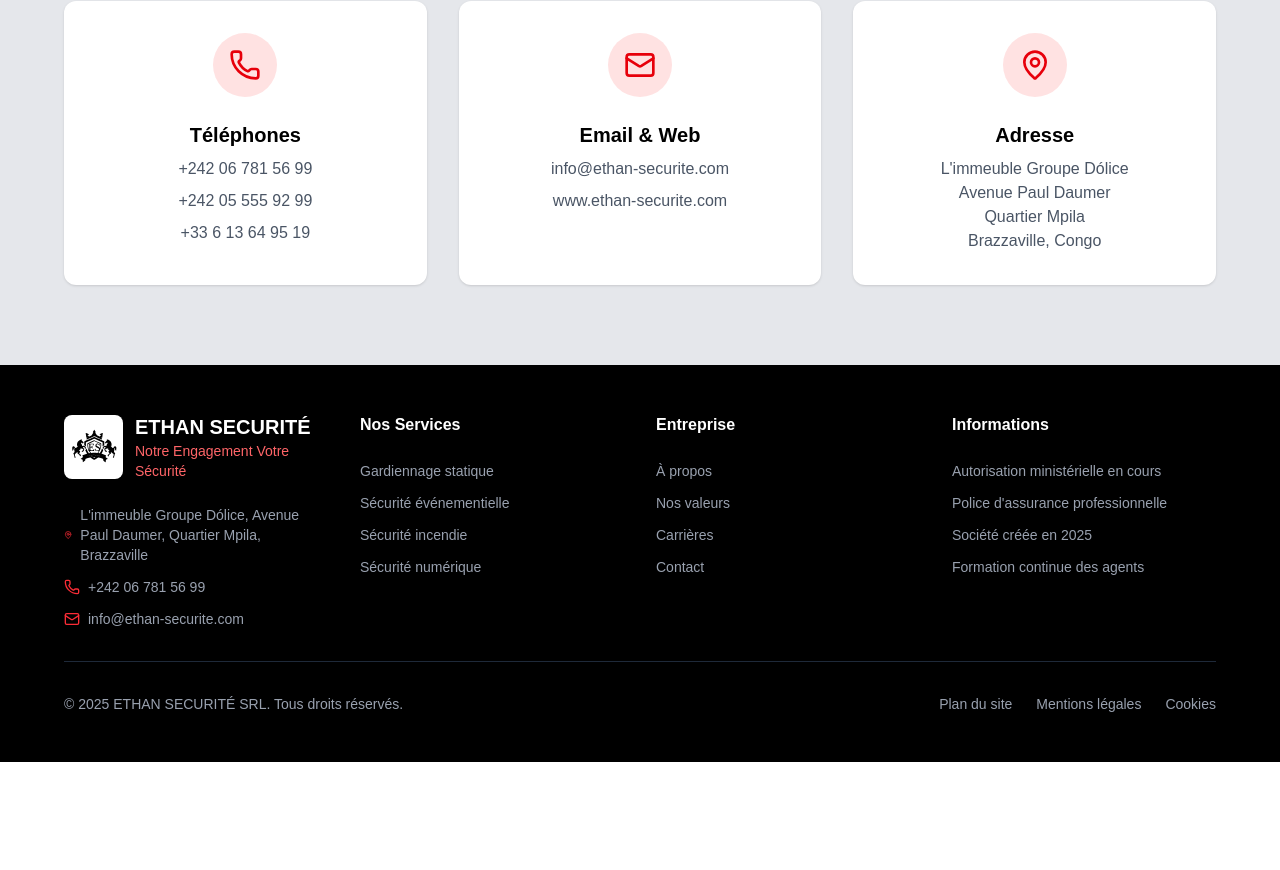
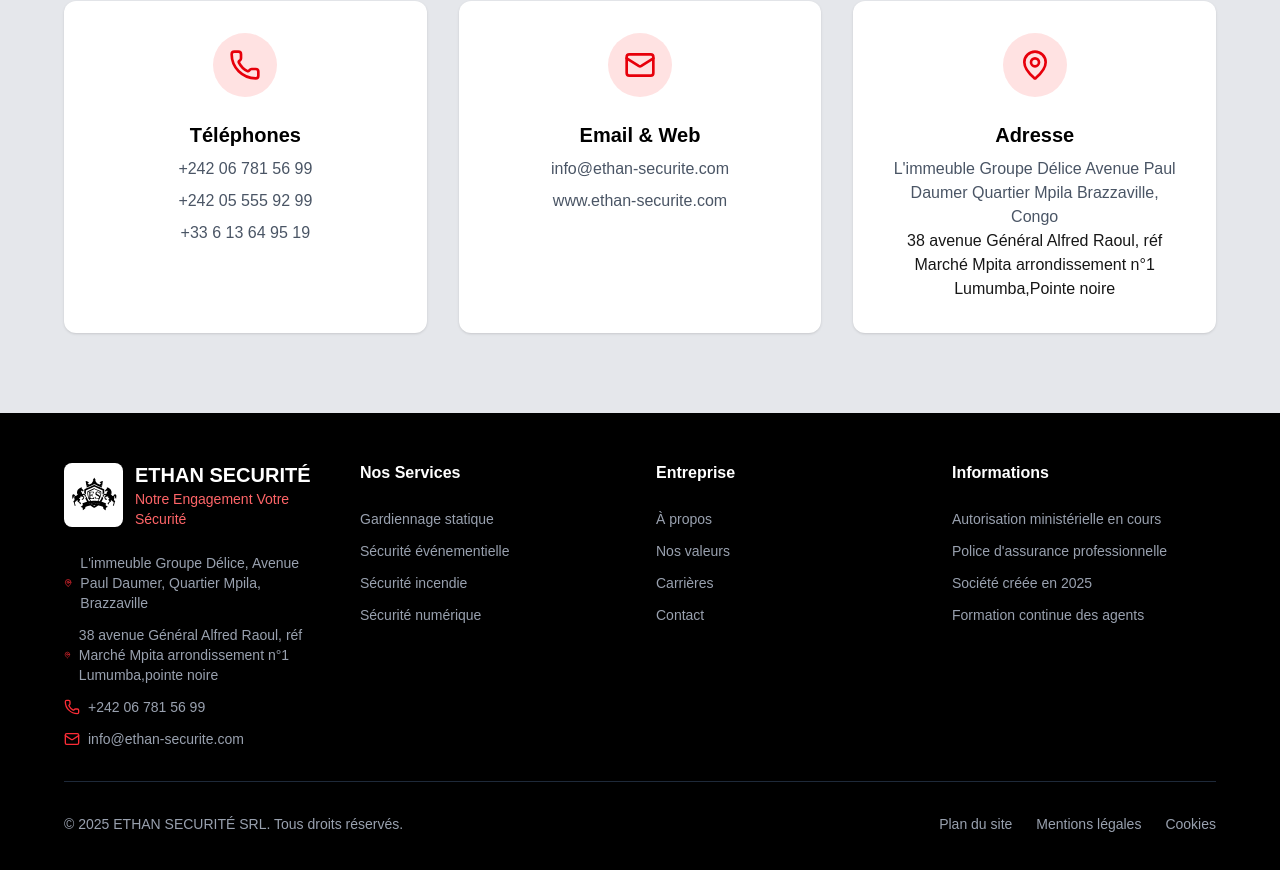
Before and after one commit to Hol7/ethan-securite, a Next.js app: page / in a window 1280 px wide. Shown: the part 6987-7857 px from the top of the page. Before the commit the page ends 7749 px from the top, so only its background shows below. Built offline with nearby package versions, Linux system fonts and the light colour scheme.

Commit message:
udate adresse

```diff
--- a/src/app/page.tsx
+++ b/src/app/page.tsx
@@ -903,11 +903,12 @@
                 </div>
                 <h3 className="text-xl font-bold text-black mb-2">Adresse</h3>
                 <p className="text-gray-600">
-                  L'immeuble Groupe Dólice<br />
-                  Avenue Paul Daumer<br />
-                  Quartier Mpila<br />
+                  L'immeuble Groupe Délice
+                  Avenue Paul Daumer
+                  Quartier Mpila
                   Brazzaville, Congo
                 </p>
+                <p>38 avenue Général Alfred Raoul, réf Marché Mpita arrondissement n°1 Lumumba,Pointe noire</p>
               </div>
             </div>
           </div>
@@ -1056,7 +1057,11 @@
                 <div className="space-y-3 text-gray-400">
                   <div className="flex items-center">
                     <MapPin className="w-4 h-4 mr-2 text-red-500" />
-                    <span className="text-sm">L'immeuble Groupe Dólice, Avenue Paul Daumer, Quartier Mpila, Brazzaville</span>
+                    <span className="text-sm">L'immeuble Groupe Délice, Avenue Paul Daumer, Quartier Mpila, Brazzaville</span>
+                  </div>
+                    <div className="flex items-center">
+                    <MapPin className="w-4 h-4 mr-2 text-red-500" />
+                    <span className="text-sm">38 avenue Général Alfred Raoul, réf Marché Mpita arrondissement n°1 Lumumba,pointe noire</span>
                   </div>
                   <div className="flex items-center">
                     <Phone className="w-4 h-4 mr-2 text-red-500" />
```
